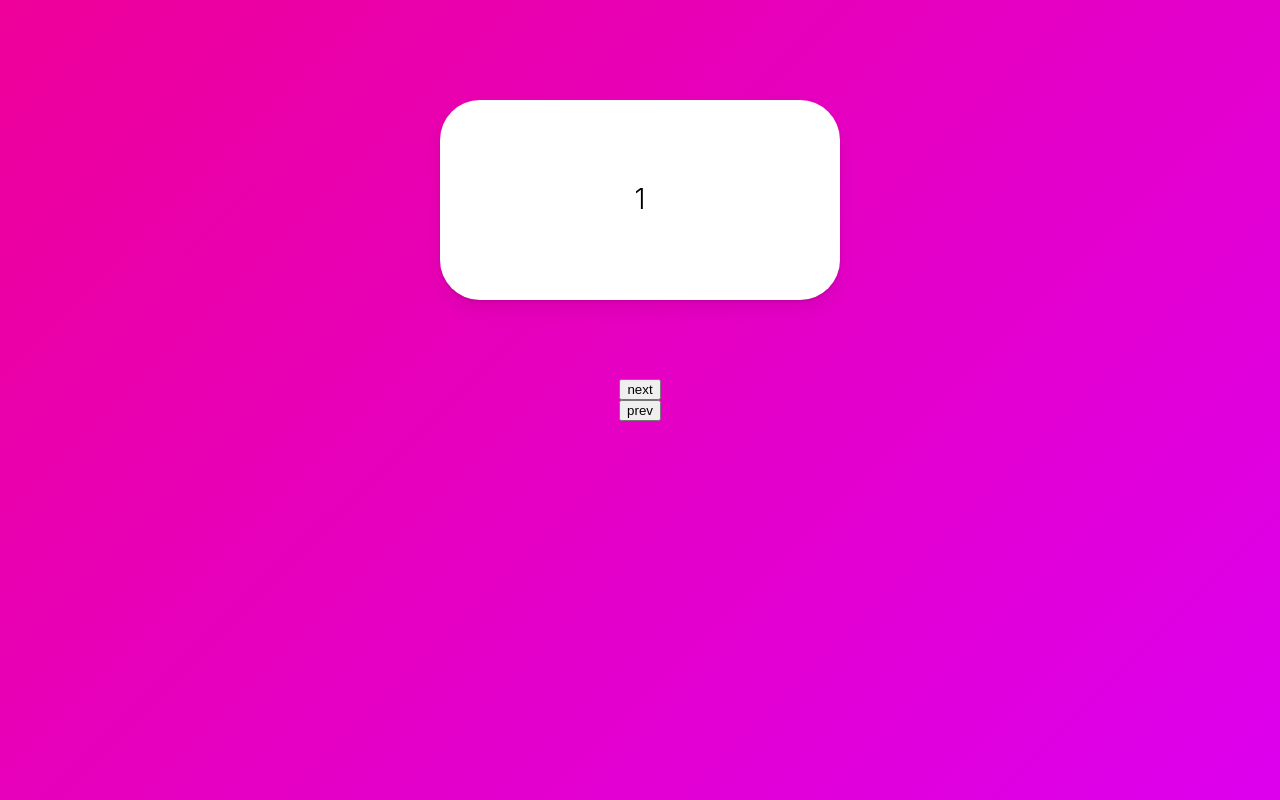
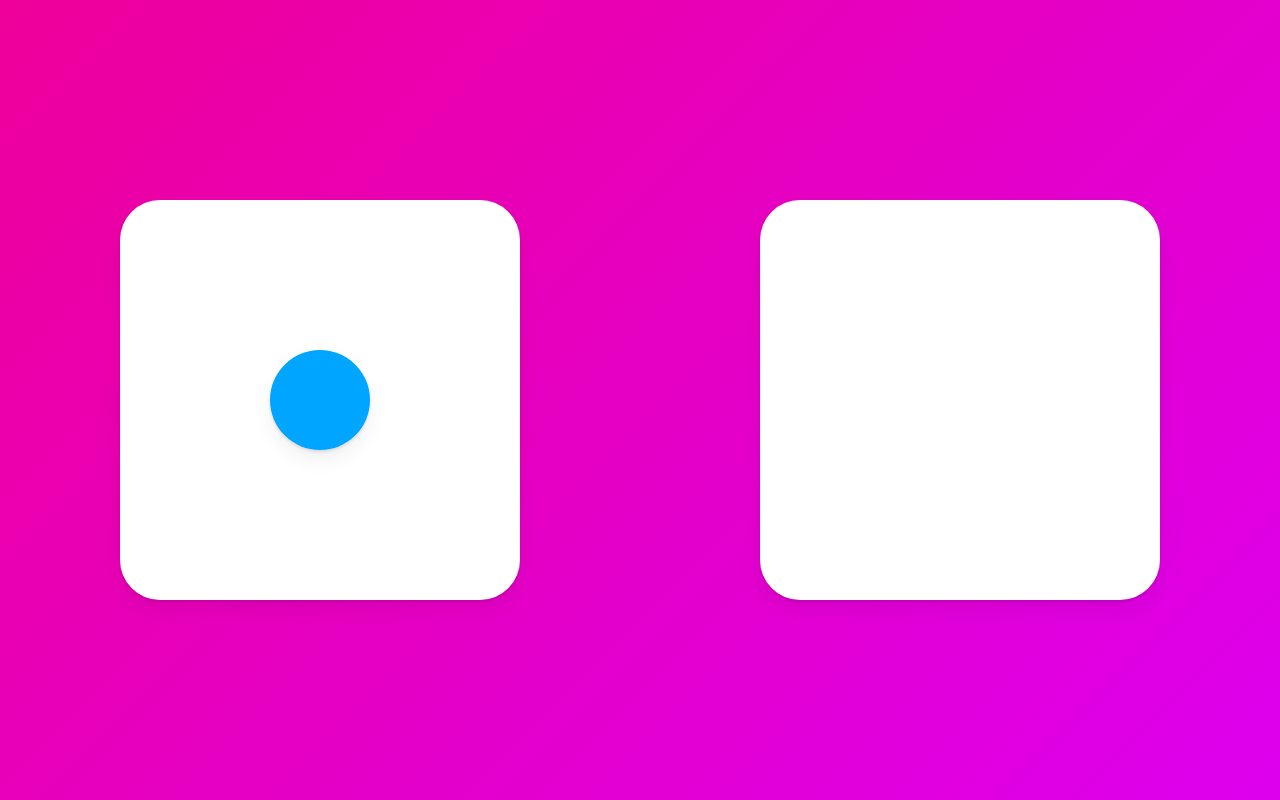
Before and after one commit to DUSTINRYOO/react-masterclass_ts, a React (Create React App) app: page / in a window 1280 px wide. Built offline with nearby package versions, Linux system fonts and the light colour scheme.

Commit message:
layout props

```diff
--- a/src/App.tsx
+++ b/src/App.tsx
@@ -1,79 +1,49 @@
 import styled from "styled-components";
-import { motion, AnimatePresence } from "framer-motion";
+import { motion } from "framer-motion";
 import { useState } from "react";
 
 const Wrapper = styled(motion.div)`
   height: 100vh;
   width: 100vw;
   display: flex;
-  justify-content: center;
+  justify-content: space-around;
   align-items: center;
-  flex-direction: column;
 `;
 
 const Box = styled(motion.div)`
   width: 400px;
-  height: 200px;
+  height: 400px;
   background-color: rgba(255, 255, 255, 1);
   border-radius: 40px;
-  position: absolute;
-  top: 100px;
   display: flex;
   justify-content: center;
   align-items: center;
-  font-size: 28px;
   box-shadow: 0 2px 3px rgba(0, 0, 0, 0.1), 0 10px 20px rgba(0, 0, 0, 0.06);
 `;
 
-const box = {
-  entry: (back: boolean) => ({
-    x: back ? -500 : 500,
-    opacity: 0,
-    scale: 0,
-  }),
-  center: {
-    x: 0,
-    opacity: 1,
-    scale: 1,
-    transition: {
-      duration: 1,
-    },
-  },
-  exit: (back: boolean) => ({
-    x: back ? 500 : -500,
-    opacity: 0,
-    scale: 0,
-    transition: { duration: 1 },
-  }),
-};
+const Circle = styled(motion.div)`
+  background-color: #00a5ff;
+  height: 100px;
+  width: 100px;
+
+  box-shadow: 0 2px 3px rgba(0, 0, 0, 0.1), 0 10px 20px rgba(0, 0, 0, 0.06);
+`;
 
 function App() {
-  const [visible, setVisible] = useState(1);
-  const [back, setBack] = useState(false);
-  const nextPlease = () => {
-    setBack(false);
-    setVisible((prev) => (prev === 10 ? 10 : prev + 1));
-  };
-  const prevPlease = () => {
-    setBack(true);
-    setVisible((prev) => (prev === 1 ? 1 : prev - 1));
-  };
+  const [clicked, setClicked] = useState(false);
+  const toggleClicked = () => setClicked((prev) => !prev);
   return (
-    <Wrapper>
-      <AnimatePresence mode="wait" custom={back}>
-        <Box
-          custom={back}
-          variants={box}
-          initial="entry"
-          animate="center"
-          exit="exit"
-          key={visible}
-        >
-          {visible}
-        </Box>
-      </AnimatePresence>
-      <button onClick={nextPlease}>next</button>
-      <button onClick={prevPlease}>prev</button>
+    <Wrapper onClick={toggleClicked}>
+      <Box>
+        {!clicked ? (
+          <Circle layoutId="circle" style={{ borderRadius: 50 }} />
+        ) : null}
+      </Box>
+      <Box>
+        {clicked ? (
+          <Circle layoutId="circle" style={{ borderRadius: 0, scale: 2 }} />
+        ) : null}
+      </Box>
     </Wrapper>
   );
 }
```
